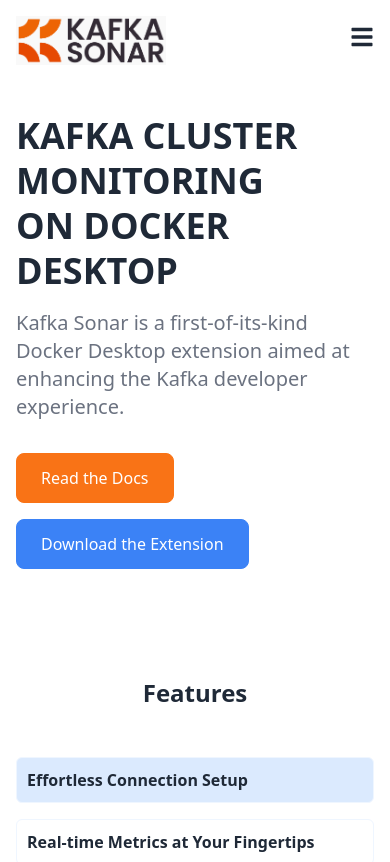
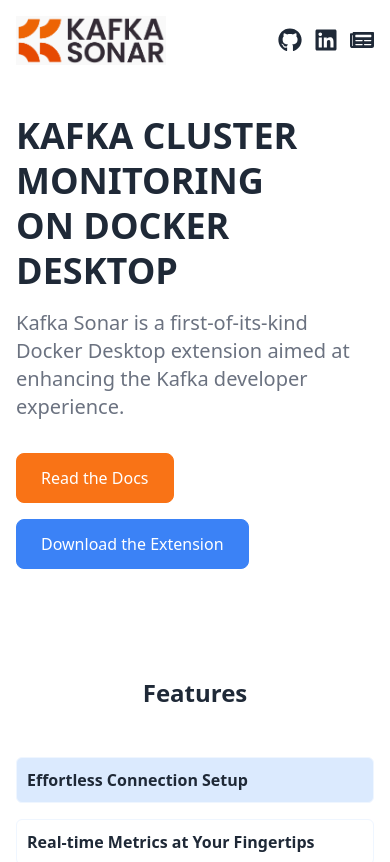
Before and after one commit to Kafka-Sonar/kafka-sonar-splash-page, a Next.js app: page / in a window 390 px wide. Shown: the top 862 px of the page. Built offline with nearby package versions, Linux system fonts and the light colour scheme; no server answers.

Commit message:
removed hamburger menu on mobile

```diff
--- a/src/components/Navbar.tsx
+++ b/src/components/Navbar.tsx
@@ -24,8 +24,15 @@
     stargazers_count: number;
 }
 
+interface NavbarItemsProps {
+    starCount: number | null;
+    isMobile?: boolean;
+}
+
 // Navbar items component
-const NavbarItems: React.FC<{ starCount: number | null }> = ({ starCount }) => (
+const NavbarItems: React.FC<NavbarItemsProps> = ({ starCount, isMobile }) => (
+    <>
+        {!isMobile && (
             <>
                 {/* Links for Features and Team sections */}
                 <motion.div className="mr-3" whileHover={{ scale: 1.05 }} variants={item}>
@@ -38,6 +45,8 @@
                         Team
                     </ScrollLink>
                 </motion.div>
+            </>
+        )}
 
         {/* Icons linked to GitHub, LinkedIn, and Medium */}
         <div className="flex space-x-3 sm:mt-0">
@@ -123,20 +132,10 @@
                 <NavbarItems starCount={starCount} />
             </div>
 
-            {/* Mobile Menu Icon */}
-            <div className="sm:hidden">
-                <button onClick={() => setIsMenuOpen(!isMenuOpen)}>
-                    <FaBars size={24} />
-                </button>
+            {/* Mobile Navbar Items */}
+            <div className="flex space-x-2 sm:hidden">
+                <NavbarItems starCount={starCount} isMobile={true} />
             </div>
-
-            {/* Mobile Navbar Items */}
-            {isMenuOpen && (
-                <div className="flex flex-row justify-end space-x-2 fixed top-14 right-4 bg-blueGray-50 z-50 sm:hidden">
-                    <NavbarItems starCount={starCount} />
-                </div>
-            )}
-
         </motion.div>
     );
 }
```
Lines whose indentation alone changed are shown as unchanged.
